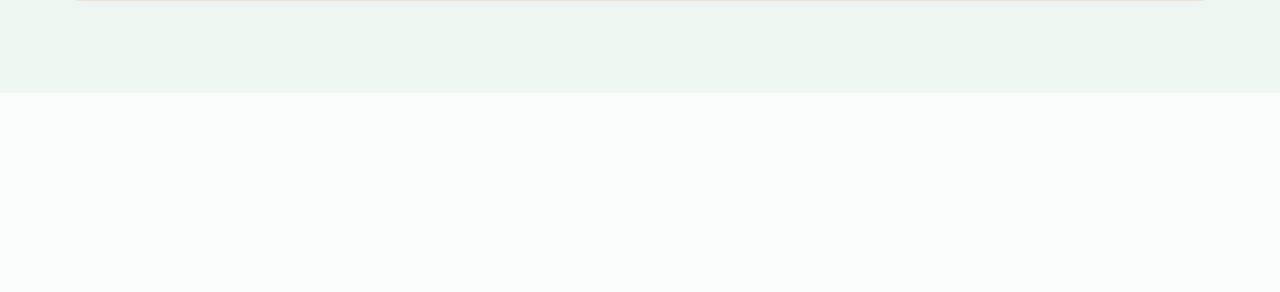
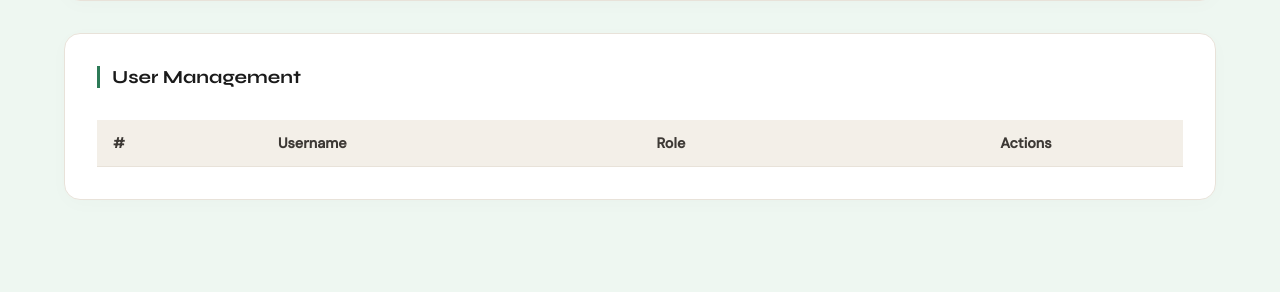
Before and after one commit to choongkarhung/GitExercise-G072, a Flask app: template templates/admin.html in a window 1280 px wide. Shown: the part 814-1106 px from the top of the page. Before the commit the page ends 907 px from the top, so only its background shows below. Run offline with Flask 3, Linux system fonts and the light colour scheme; the template is opened without the code that fills it, so the values that code supplies are empty.

Commit message:
Did a lot of stuff

```diff
--- a/static/admin.js
+++ b/static/admin.js
@@ -1,29 +1,33 @@
 let menuItems = [];
 
-// DOM Initialization on Page Load
 document.addEventListener('DOMContentLoaded', () => {
     loadDashboard();
+    loadUsers();
     document.getElementById('menu-form').addEventListener('submit', handleFormSubmit);
     document.getElementById('cancel-btn').addEventListener('click', resetFormState);
 });
 
-// Fetch all database items to display
+// MENU ITEMS
+
 async function loadDashboard() {
     try {
         const response = await fetch('/api/food_items');
+        if (response.status === 403) {
+            // If non-admin somehow reached this page, redirect them
+            window.location.href = '/dashboard';
+            return;
+        }
         if (!response.ok) throw new Error('Database loading issue.');
-
         menuItems = await response.json();
-        renderUI(); // Sync changes straight to the table layout
+        renderUI();
     } catch (error) {
         console.error('Fetch Error:', error);
     }
 }
 
-// Dynamically build the table and update admin overview metrics
 function renderUI() {
     const tableBody = document.getElementById('menu-table-body');
-    tableBody.innerHTML = ''; // Clear stale data
+    tableBody.innerHTML = '';
 
     let totalItems = menuItems.length;
     let uniqueStalls = new Set();
@@ -33,7 +37,6 @@ function renderUI() {
         uniqueStalls.add(item.stall);
         priceSum += parseFloat(item.price);
 
-        // Map database response to HTML Table Row elements
         const row = document.createElement('tr');
         row.innerHTML = `
             <td><strong>${item.name}</strong></td>
@@ -41,95 +44,144 @@ function renderUI() {
             <td>RM ${parseFloat(item.price).toFixed(2)}</td>
             <td><span class="badge ${item.category.toLowerCase()}">${item.category}</span></td>
             <td>${item.calories} kcal</td>
-            <td style="text-align: center;">
-                <button class="btn btn-edit" onclick="startEdit(${item.id})">Edit</button>
+            <td style="text-align:center;">
+                <button class="btn btn-edit"   onclick="startEdit(${item.id})">Edit</button>
                 <button class="btn btn-delete" onclick="deleteItem(${item.id})">Delete</button>
             </td>
         `;
         tableBody.appendChild(row);
     });
 
-    // Update Dashboard metric cards dynamically
     document.getElementById('stat-total-items').textContent = totalItems;
     document.getElementById('stat-total-restaurants').textContent = uniqueStalls.size;
-    document.getElementById('stat-avg-price').textContent = `RM ${(totalItems > 0 ? priceSum / totalItems : 0).toFixed(2)}`;
+    document.getElementById('stat-avg-price').textContent =
+        `RM ${(totalItems > 0 ? priceSum / totalItems : 0).toFixed(2)}`;
 }
 
-// CREATE / UPDATE
 async function handleFormSubmit(e) {
     e.preventDefault();
-
     const payload = {
         name: document.getElementById('item-name').value,
         stall: document.getElementById('restaurant').value,
         price: parseFloat(document.getElementById('price').value),
         category: document.getElementById('category').value,
-        calories: parseInt(document.getElementById('calories').value || 0)
+        calories: parseInt(document.getElementById('calories').value || 0),
     };
-
     const targetId = document.getElementById('item-index').value;
     const isUpdateMode = targetId !== '';
-
     const url = isUpdateMode ? `/api/food_items/${targetId}` : '/api/food_items';
     const method = isUpdateMode ? 'PUT' : 'POST';
 
     try {
         const response = await fetch(url, {
-            method: method,
+            method,
             headers: { 'Content-Type': 'application/json' },
-            body: JSON.stringify(payload)
+            body: JSON.stringify(payload),
         });
-
         const data = await response.json();
-        if (!response.ok) throw new Error(data.error || 'Server processing fail.');
-
+        if (!response.ok) throw new Error(data.error || 'Server error.');
         alert(data.message);
         resetFormState();
-        loadDashboard(); // Refresh UI instantly from database changes
+        loadDashboard();
     } catch (error) {
         alert(`Transaction Failed: ${error.message}`);
     }
 }
 
-// Map a table row's data back into the form fields
 function startEdit(id) {
     const item = menuItems.find(i => i.id === id);
     if (!item) return;
-
     document.getElementById('item-index').value = item.id;
     document.getElementById('item-name').value = item.name;
     document.getElementById('restaurant').value = item.stall;
     document.getElementById('price').value = item.price;
     document.getElementById('category').value = item.category;
     document.getElementById('calories').value = item.calories;
-
-    document.getElementById('form-title').textContent = "Modify Menu Item";
-    document.getElementById('submit-btn').textContent = "Save Changes";
-    document.getElementById('cancel-btn').style.display = "inline-block";
+    document.getElementById('form-title').textContent = 'Modify Menu Item';
+    document.getElementById('submit-btn').textContent = 'Save Changes';
+    document.getElementById('cancel-btn').style.display = 'inline-block';
 }
 
-// Calls the backend API soft-delete route
 async function deleteItem(id) {
-    if (!confirm("Are you sure you want to delete this menu item?")) return;
-
+    if (!confirm('Are you sure you want to delete this menu item?')) return;
     try {
         const response = await fetch(`/api/food_items/${id}`, { method: 'DELETE' });
-        const data = await response.json();
-
+        const data     = await response.json();
         if (!response.ok) throw new Error(data.error || 'Failed to remove entry.');
-
         alert(data.message);
-        loadDashboard(); // Sync and clean UI layout
+        loadDashboard();
     } catch (error) {
         alert(`Deletion Error: ${error.message}`);
     }
 }
 
-// Return form to neutral create configuration
 function resetFormState() {
     document.getElementById('menu-form').reset();
     document.getElementById('item-index').value = '';
-    document.getElementById('form-title').textContent = "Add New Menu Item";
-    document.getElementById('submit-btn').textContent = "Add Item";
-    document.getElementById('cancel-btn').style.display = "none";
+    document.getElementById('form-title').textContent = 'Add New Menu Item';
+    document.getElementById('submit-btn').textContent = 'Add Item ✚';
+    document.getElementById('cancel-btn').style.display = 'none';
 }
+
+// USER MANAGEMENT
+
+async function loadUsers() {
+    try {
+        const res = await fetch('/api/users');
+        if (!res.ok) return;   // silently skip if not admin (shouldn't happen)
+        const users = await res.json();
+        renderUsers(users);
+    } catch (e) {
+        console.error('User load error:', e);
+    }
+}
+
+function renderUsers(users) {
+    const tbody = document.getElementById('user-table-body');
+    tbody.innerHTML = '';
+
+    users.forEach(user => {
+        const row = document.createElement('tr');
+        row.innerHTML = `
+            <td>${user.id}</td>
+            <td><strong>${escHtml(user.username)}</strong></td>
+            <td>
+                <span class="role-badge role-${user.role}">${user.role}</span>
+            </td>
+            <td style="text-align:center;">
+                <select class="role-select" id="role-select-${user.id}">
+                    <option value="student" ${user.role === 'student' ? 'selected' : ''}>student</option>
+                    <option value="admin" ${user.role === 'admin' ? 'selected' : ''}>admin</option>
+                </select>
+                <button class="btn btn-edit" onclick="saveUserRole(${user.id})">Save</button>
+            </td>
+        `;
+        tbody.appendChild(row);
+    });
+}
+
+async function saveUserRole(uid) {
+    const select = document.getElementById(`role-select-${uid}`);
+    const newRole = select.value;
+    try {
+        const res  = await fetch(`/api/users/${uid}/role`, {
+            method: 'PUT',
+            headers: { 'Content-Type': 'application/json' },
+            body: JSON.stringify({ role: newRole }),
+        });
+        const data = await res.json();
+        if (!res.ok) throw new Error(data.error || 'Failed to update role.');
+        alert(data.message);
+        loadUsers();
+    } catch (e) {
+        alert(`Role update failed: ${e.message}`);
+    }
+}
+
+function escHtml(str) {
+    return String(str)
+        .replace(/&/g, '&amp;')
+        .replace(/</g, '&lt;')
+        .replace(/>/g, '&gt;')
+        .replace(/"/g, '&quot;');
+}
--- a/templates/admin.html
+++ b/templates/admin.html
@@ -43,6 +43,7 @@
                 </div>
             </header>
 
+            <!-- STATS -->
             <section class="stats-grid">
                 <div class="stat-card">
                     <h3>Total Items</h3>
@@ -58,6 +59,7 @@
                 </div>
             </section>
 
+            <!-- ADD / EDIT FORM -->
             <section class="form-section">
                 <div class="card">
                     <h3 id="form-title">Add New Menu Item</h3>
@@ -99,12 +101,13 @@
                         </div>
                         <div class="form-actions">
                             <button type="submit" id="submit-btn" class="btn-primary-action">Add Item ✚</button>
-                            <button type="button" id="cancel-btn" class="btn-secondary-action" style="display: none;">Cancel Edit</button>
+                            <button type="button" id="cancel-btn" class="btn-secondary-action" style="display:none;">Cancel Edit</button>
                         </div>
                     </form>
                 </div>
             </section>
 
+            <!-- MENU CATALOG TABLE -->
             <section class="table-section card">
                 <h3>Live Menu Catalog</h3>
                 <div class="table-wrapper">
@@ -116,14 +119,32 @@
                                 <th>Price (RM)</th>
                                 <th>Category</th>
                                 <th>Calories</th>
-                                <th style="text-align: center;">Actions</th>
+                                <th style="text-align:center;">Actions</th>
                             </tr>
                         </thead>
-                        <tbody id="menu-table-body">
-                            </tbody>
+                        <tbody id="menu-table-body"></tbody>
                     </table>
                 </div>
             </section>
+
+            <!-- USER MANAGEMENT TABLE -->
+            <section class="table-section card">
+                <h3>User Management</h3>
+                <div class="table-wrapper">
+                    <table>
+                        <thead>
+                            <tr>
+                                <th>#</th>
+                                <th>Username</th>
+                                <th>Role</th>
+                                <th style="text-align:center;">Actions</th>
+                            </tr>
+                        </thead>
+                        <tbody id="user-table-body"></tbody>
+                    </table>
+                </div>
+            </section>
+
         </main>
     </div>
 
```
Also changed, not shown: init_db.py (+115 -104 lines).
